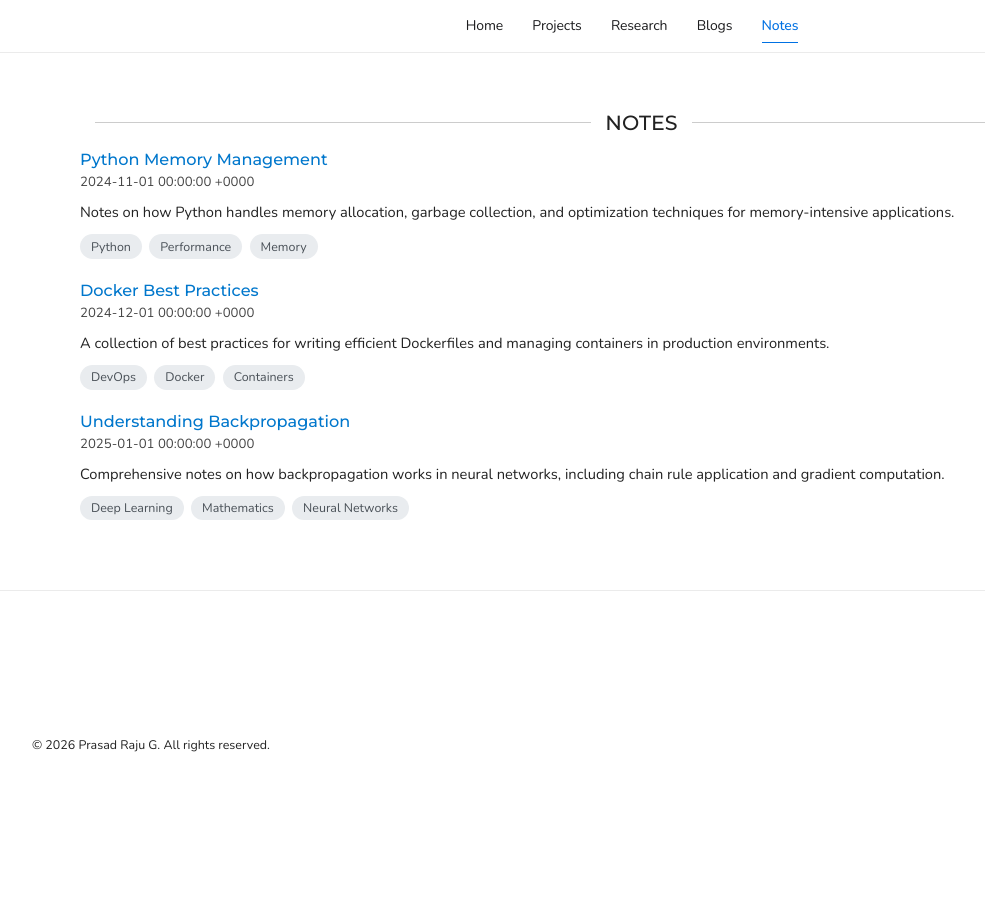
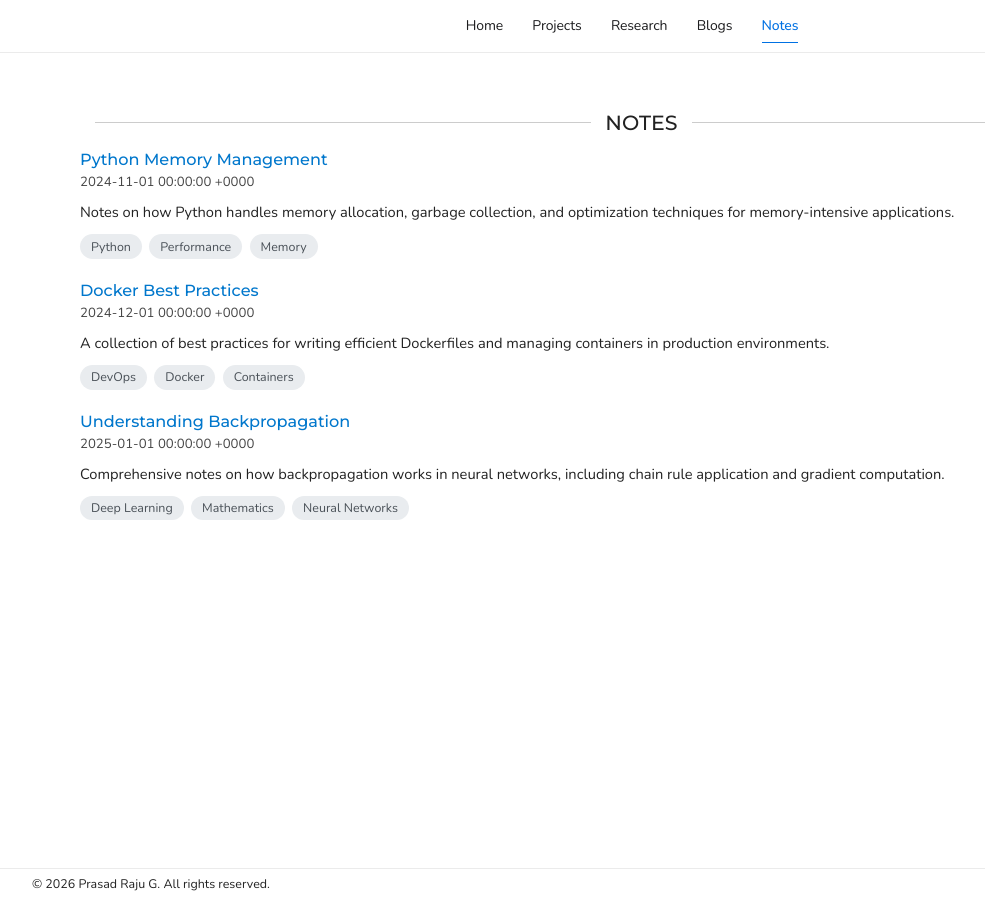
Before and after one commit to iamprasadraju/iamprasadraju.github.io, a Jekyll site: the page built from notes.md, in a window 1280 px wide. Shown: the whole page, without its empty margins (8-993 px from the left). Built offline with Jekyll 4.4.1, drawn with Linux system fonts in a browser that asks for light colours.

Commit message:
fixed footer

```diff
--- a/assets/css/main.css
+++ b/assets/css/main.css
@@ -174,9 +174,10 @@ body {
   font-family: "Nunito", "Segoe UI", "Helvetica Neue", Helvetica, Arial,
     sans-serif;
   font-weight: 400;
-  display: grid;
-  grid-template-rows: auto 1fr auto;
+  display: flex;
+  flex-direction: column;
   min-height: 100vh;
+  padding-bottom: 32px;
 }
 
 h1,
@@ -266,6 +267,12 @@ section {
   margin-bottom: 1.5rem;
 }
 
+/* Remove extra margin from last section to prevent footer spacing issues */
+.page-content section:last-child,
+.page-content main section:last-child {
+  margin-bottom: 0;
+}
+
 /* Utility */
 .block {
   display: block;
@@ -286,8 +293,15 @@ section {
   margin: 0 auto;
 }
 
+.page-content {
+  display: flex;
+  flex-direction: column;
+  width: 100%;
+}
+
 .page-content .container {
-  display: block;
+  display: flex;
+  flex-direction: column;
   width: 100%;
 }
 
@@ -302,19 +316,23 @@ section {
 }
 
 .page-footer {
-  background-color: var(--nav-bg-color);
+  background-color: var(--nav-bg-color) !important;
   backdrop-filter: saturate(180%) blur(20px);
   -webkit-backdrop-filter: saturate(180%) blur(20px);
   border-top: 1px solid rgba(0, 0, 0, 0.08);
   padding: 0.25rem 1rem;
   font-size: 0.85rem;
-  height: auto;
-  min-height: 32px;
+  height: 32px;
   line-height: 1;
   display: flex;
   align-items: center;
   justify-content: center;
   box-sizing: border-box;
+  position: fixed;
+  bottom: 0;
+  left: 0;
+  right: 0;
+  z-index: 1000;
 }
 
 .page-footer .container {
@@ -1351,25 +1369,39 @@ blockquote {
     height: 120px;
   }
 
-  /* Center all sections in mobile view */
+  /* Center all sections in mobile view - equally spaced left and right */
+  .page-content {
+    width: 100%;
+  }
+
+  .page-content .container {
+    width: 100%;
+    max-width: 100%;
+    padding: 0 1rem;
+    box-sizing: border-box;
+  }
+
+  .page-content main {
+    width: 100%;
+    max-width: 100%;
+    margin: 0 auto;
+  }
+
   .page-content main,
   .page-content section,
   .blog-item,
-  .note-item {
+  .note-item,
+  .projects-grid,
+  .project-card {
     text-align: center;
-  }
-
-  .page-content main {
-    display: flex;
-    flex-direction: column;
-    align-items: center;
   }
 
   .page-content section {
     width: 100%;
-    max-width: calc(100vw - 2rem);
+    max-width: 100%;
     margin-left: auto;
     margin-right: auto;
+    padding: 0;
   }
 
   /* Blog item mobile centering */
@@ -1378,6 +1410,9 @@ blockquote {
     align-items: center;
     text-align: center;
     gap: 1rem;
+    width: 100%;
+    margin-left: auto;
+    margin-right: auto;
   }
 
   .blog-image img {
@@ -1387,11 +1422,15 @@ blockquote {
 
   .blog-details {
     text-align: center;
+    width: 100%;
   }
 
   /* Note item mobile centering */
   .note-item {
     text-align: center;
+    width: 100%;
+    margin-left: auto;
+    margin-right: auto;
   }
 
   .note-item h3 {
@@ -1402,10 +1441,45 @@ blockquote {
     justify-content: center;
   }
 
-  /* Ensure page content is centered */
-  .page-content .container {
-    display: flex;
-    flex-direction: column;
-    align-items: center;
+  /* Projects grid centering */
+  .projects-grid {
+    width: 100%;
+    margin-left: auto;
+    margin-right: auto;
+  }
+
+  /* Research section centering */
+  .page-content main section section {
+    width: 100%;
+    margin-left: auto;
+    margin-right: auto;
+  }
+
+  /* Override resume.css footer styles */
+  footer.page-footer {
+    padding: 0.25rem 1rem !important;
   }
 }
+
+/* Final footer override to ensure consistency across all pages - must override resume.css */
+footer.page-footer {
+  padding: 0.25rem 1rem !important;
+  height: auto !important;
+  min-height: 32px !important;
+  max-height: 40px !important;
+  background-color: var(--nav-bg-color) !important;
+  backdrop-filter: saturate(180%) blur(20px) !important;
+  -webkit-backdrop-filter: saturate(180%) blur(20px) !important;
+  margin: 0 !important;
+}
+
+footer.page-footer .container {
+  padding: 0 !important;
+  margin: 0 !important;
+}
+
+footer.page-footer p {
+  margin: 0 !important;
+  padding: 0 !important;
+  line-height: 1.2 !important;
+}
--- a/assets/css/resume.css
+++ b/assets/css/resume.css
@@ -28,8 +28,7 @@ header {
 }
 
 main,
-aside,
-footer {
+aside {
   padding: 2rem;
 }
 
```
